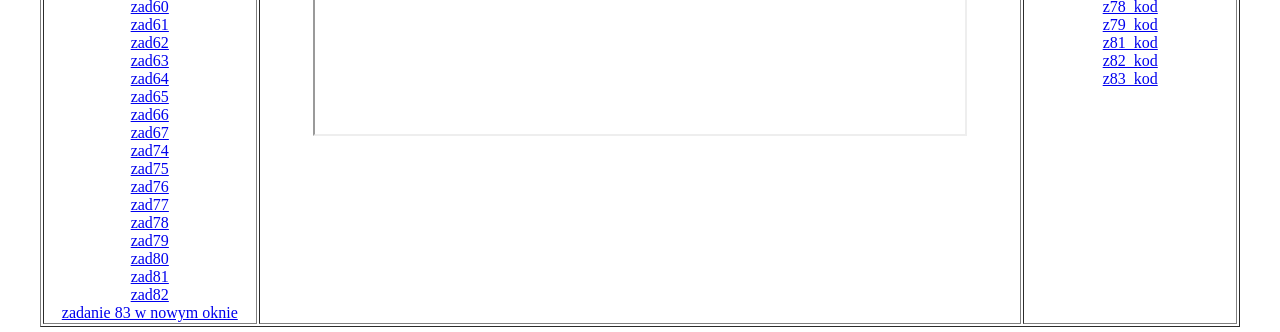
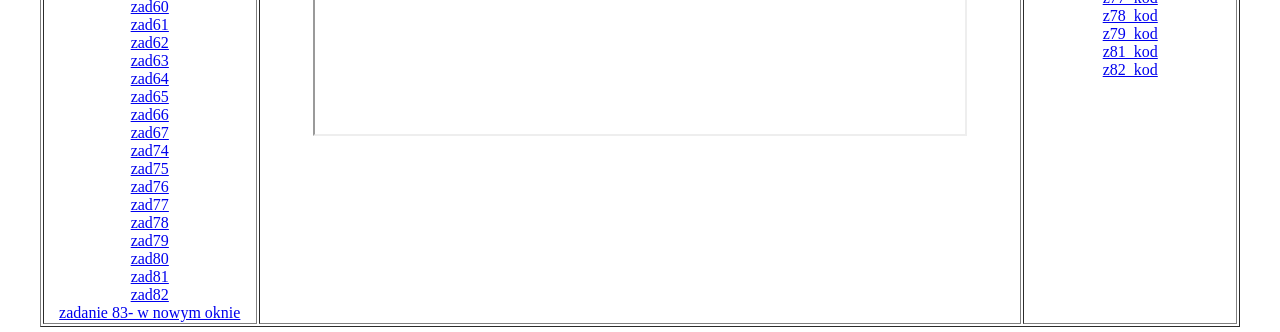
Before and after one commit to m1vgen/index3, a plain HTML site: page index.html in a window 1280 px wide. Shown: the part 717-1049 px from the top of the page. Drawn offline with Linux system fonts and the light colour scheme.

Commit message:
Update index.html

```diff
--- a/index.html
+++ b/index.html
@@ -117,7 +117,7 @@
 <br>
 <a href="zadanie82_pono.html" target="strony">zad82</a>
 <br>
-<a target="_blank" href=" zadanie83_pono.html ">zadanie 83 w nowym oknie</a>
+<a target="_blank" href=" zadanie83_pono.html ">zadanie 83- w nowym oknie</a>
 </td>
 <td align=center><iframe width=650 height=650 name="strony" src="start.html" border="0"></iframe>
 </td>
@@ -180,8 +180,6 @@
 <br>
 <a href="zad82_kod_ponomarenko.html" target="strony">z82_kod</a>
 <br>
-<a href="zad83_kod_ponomarenko.html" target="strony">z83_kod</a>
-<br>
 </td>
 </tr>
 </table>
```
